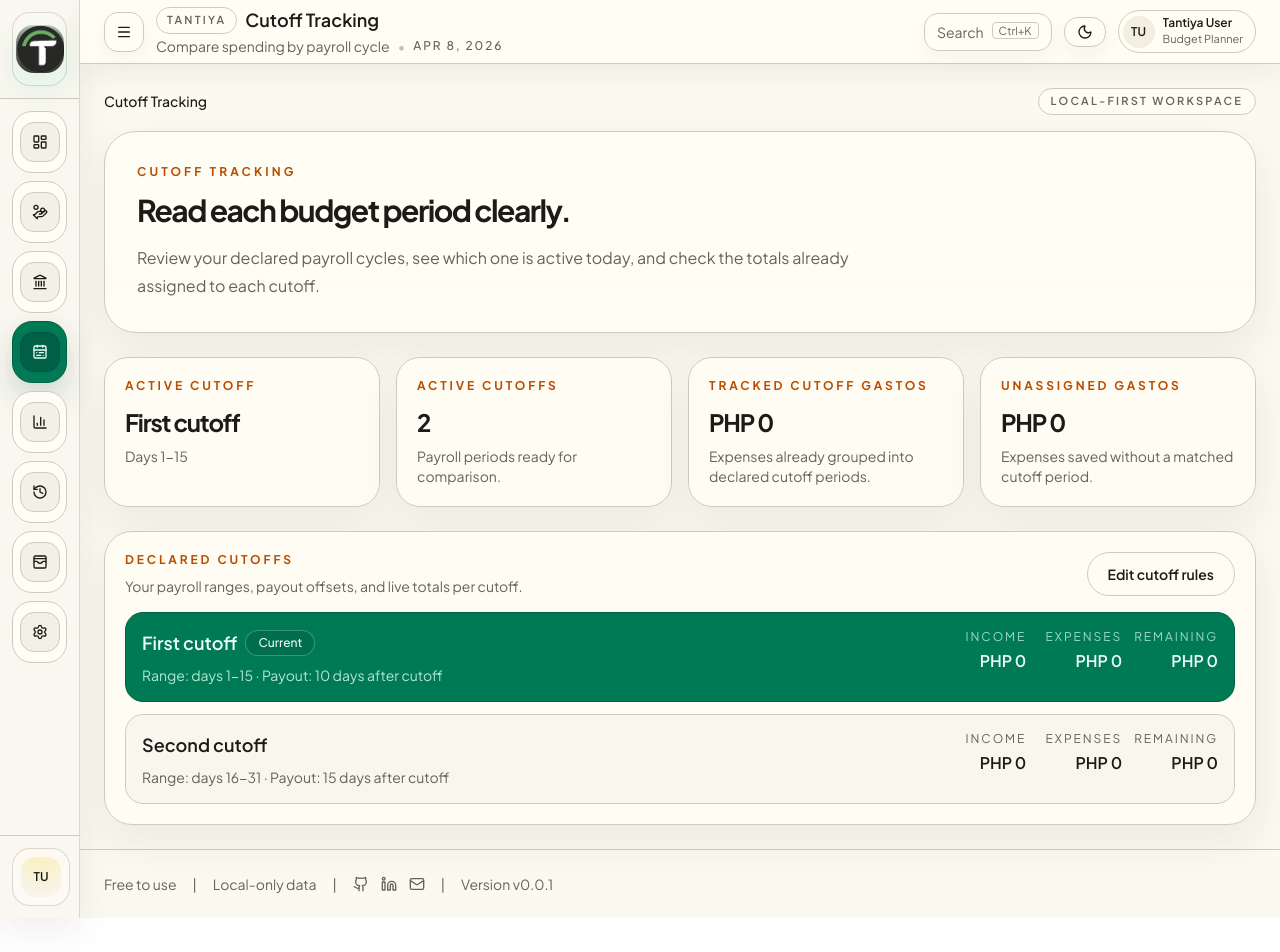
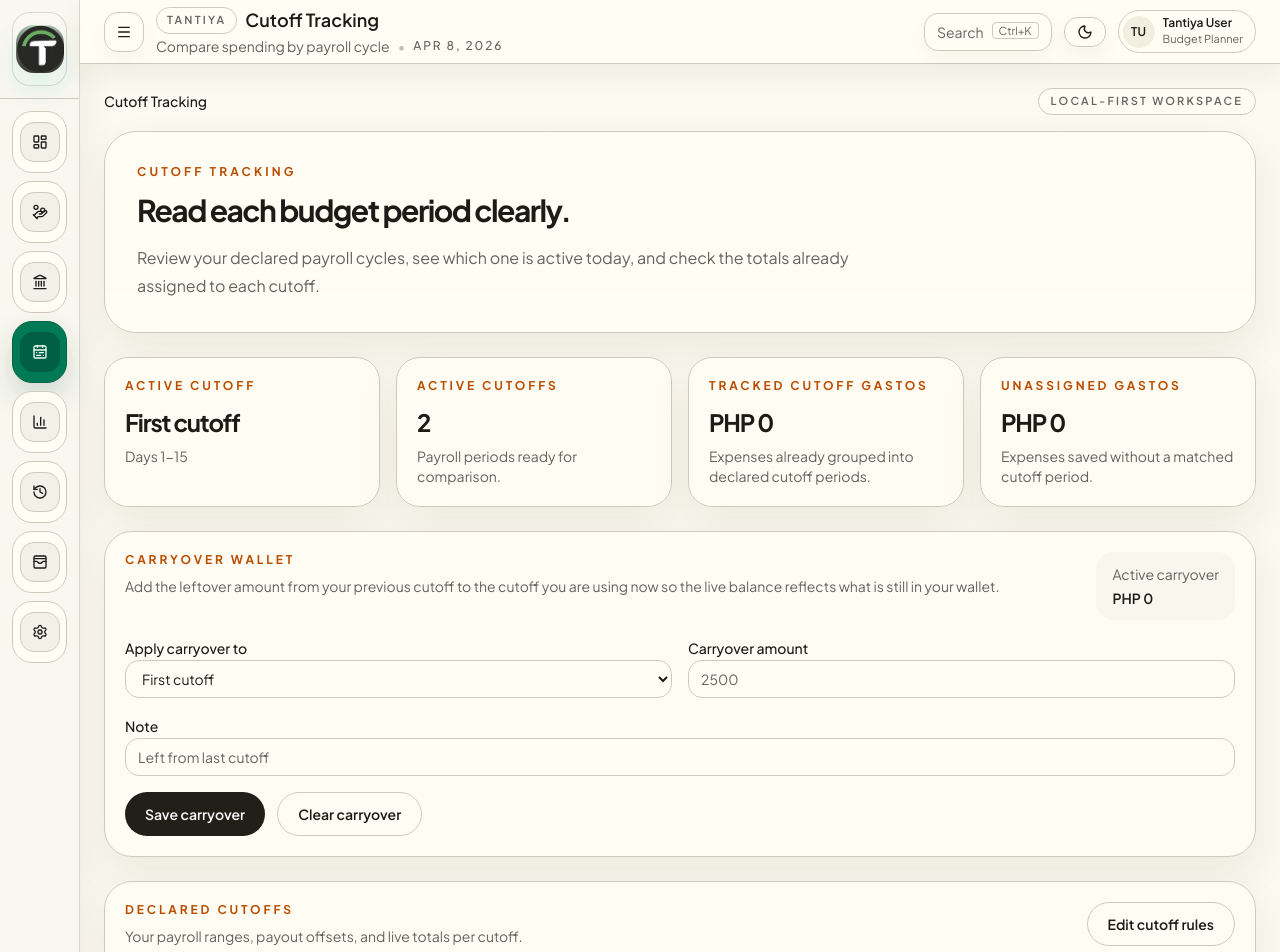
Before and after one commit to jimmycamangon/tantiya-web, a React (Vite) app: page /cutoffs in a window 1280 px wide. Shown: the top 952 px of the page. Before the commit the page ends 918 px from the top, so only its background shows below. Built offline with nearby package versions, Linux system fonts and the light colour scheme.

Commit message:
feat: Added carry over feature

```diff
--- a/src/features/budget/calculations.ts
+++ b/src/features/budget/calculations.ts
@@ -124,6 +124,22 @@ export const getAllowanceAmountForCutoff = (
   }
 
   return allowancePlan.amount / activeCutoffCount
+}
+
+export const getCarryoverAmountForCutoff = (
+  carryoverPlan: BudgetData['settings']['cutoffCarryoverPlan'],
+  cutoffId?: string,
+): number => {
+  if (
+    !carryoverPlan.enabled ||
+    !cutoffId ||
+    carryoverPlan.cutoffId !== cutoffId ||
+    carryoverPlan.amount <= 0
+  ) {
+    return 0
+  }
+
+  return carryoverPlan.amount
 }
 
 export const getConfiguredCutoffIncome = (cutoffs: CutoffDefinition[]): number =>
@@ -352,6 +368,10 @@ export const getCutoffSummaries = (budgetData: BudgetData): CutoffSummary[] =>
             budgetData.settings.cutoffs,
             cutoff.id,
           )
+          const carryoverAmount = getCarryoverAmountForCutoff(
+            budgetData.settings.cutoffCarryoverPlan,
+            cutoff.id,
+          )
           const resolvedIncome =
             (totalIncome > 0 ? totalIncome : cutoff.expectedIncomeAmount ?? 0) + allowanceForCutoff
 
@@ -360,16 +380,18 @@ export const getCutoffSummaries = (budgetData: BudgetData): CutoffSummary[] =>
             label: cutoff.label,
             rangeLabel: getCutoffRangeLabel(cutoff),
             totalIncome: resolvedIncome,
+            carryoverAmount,
             totalFixedExpenses: cutoffFixedExpenses,
             totalPayrollDeductions: cutoffPayrollDeductions,
             totalHousingCost: cutoffHousingCost,
             totalExpenses,
             remainingBudget:
               resolvedIncome -
-              totalExpenses -
               cutoffFixedExpenses -
               cutoffPayrollDeductions -
-              cutoffHousingCost,
+              cutoffHousingCost +
+              carryoverAmount -
+              totalExpenses,
           }
         })
 
--- a/src/features/budget/constants.ts
+++ b/src/features/budget/constants.ts
@@ -21,6 +21,12 @@ export const DEFAULT_SETTINGS: BudgetSettings = {
     amount: 0,
     frequency: 'monthly',
     label: 'Allowance',
+  },
+  cutoffCarryoverPlan: {
+    enabled: false,
+    amount: 0,
+    cutoffId: undefined,
+    note: '',
   },
   payrollDeductions: [
     { id: 'deduction-sss', type: 'sss', label: 'SSS', amount: 0, enabled: false },
--- a/src/features/budget/storage.ts
+++ b/src/features/budget/storage.ts
@@ -47,6 +47,22 @@ const normalizeBudgetData = (value: unknown): BudgetData => {
       allowancePlan: {
         ...DEFAULT_SETTINGS.allowancePlan,
         ...raw.settings?.allowancePlan,
+      },
+      cutoffCarryoverPlan: {
+        ...DEFAULT_SETTINGS.cutoffCarryoverPlan,
+        ...raw.settings?.cutoffCarryoverPlan,
+        amount:
+          typeof raw.settings?.cutoffCarryoverPlan?.amount === 'number'
+            ? raw.settings.cutoffCarryoverPlan.amount
+            : 0,
+        cutoffId:
+          typeof raw.settings?.cutoffCarryoverPlan?.cutoffId === 'string'
+            ? raw.settings.cutoffCarryoverPlan.cutoffId
+            : undefined,
+        note:
+          typeof raw.settings?.cutoffCarryoverPlan?.note === 'string'
+            ? raw.settings.cutoffCarryoverPlan.note
+            : '',
       },
       payrollDeductions: Array.isArray(raw.settings?.payrollDeductions)
         ? raw.settings.payrollDeductions.map((deduction, index) => ({
--- a/src/pages/CutoffsPage.tsx
+++ b/src/pages/CutoffsPage.tsx
@@ -1,4 +1,4 @@
-import { useMemo } from 'react'
+import { useEffect, useMemo, useState } from 'react'
 import { Link } from 'react-router-dom'
 import { useBudgetStore } from '@/hooks/useBudgetStore'
 
@@ -17,8 +17,27 @@ const getExpectedPayoutLabel = (offsetDays?: number) => {
 }
 
 export default function CutoffsPage() {
-  const { budgetData, snapshot } = useBudgetStore()
+  const { budgetData, patchSettings, snapshot } = useBudgetStore()
   const isCutoffMode = budgetData.settings.viewMode === 'cutoff'
+  const [carryoverAmount, setCarryoverAmount] = useState(
+    String(budgetData.settings.cutoffCarryoverPlan.amount || ''),
+  )
+  const [carryoverCutoffId, setCarryoverCutoffId] = useState(
+    budgetData.settings.cutoffCarryoverPlan.cutoffId ?? snapshot.currentCutoff?.id ?? '',
+  )
+  const [carryoverNote, setCarryoverNote] = useState(budgetData.settings.cutoffCarryoverPlan.note ?? '')
+
+  useEffect(() => {
+    setCarryoverAmount(
+      budgetData.settings.cutoffCarryoverPlan.amount > 0
+        ? String(budgetData.settings.cutoffCarryoverPlan.amount)
+        : '',
+    )
+    setCarryoverCutoffId(
+      budgetData.settings.cutoffCarryoverPlan.cutoffId ?? snapshot.currentCutoff?.id ?? '',
+    )
+    setCarryoverNote(budgetData.settings.cutoffCarryoverPlan.note ?? '')
+  }, [budgetData.settings.cutoffCarryoverPlan, snapshot.currentCutoff])
 
   const cutoffCards = useMemo(() => {
     return budgetData.settings.cutoffs
@@ -32,6 +51,7 @@ export default function CutoffsPage() {
           rangeLabel: `${cutoff.startDay}-${cutoff.endDay}`,
           payoutLabel: getExpectedPayoutLabel(cutoff.expectedPayoutOffsetDays),
           totalIncome: summary?.totalIncome ?? 0,
+          carryoverAmount: summary?.carryoverAmount ?? 0,
           totalExpenses: summary?.totalExpenses ?? 0,
           remainingBudget: summary?.remainingBudget ?? 0,
           isCurrent: snapshot.currentCutoff?.id === cutoff.id,
@@ -40,6 +60,19 @@ export default function CutoffsPage() {
   }, [budgetData.settings.cutoffs, snapshot.currentCutoff, snapshot.cutoffSummaries])
 
   const totalTrackedCutoffExpenses = cutoffCards.reduce((sum, cutoff) => sum + cutoff.totalExpenses, 0)
+  const saveCarryover = () => {
+    const nextAmount = Number(carryoverAmount)
+    const normalizedAmount = Number.isFinite(nextAmount) && nextAmount > 0 ? nextAmount : 0
+
+    patchSettings({
+      cutoffCarryoverPlan: {
+        enabled: normalizedAmount > 0 && carryoverCutoffId.length > 0,
+        amount: normalizedAmount,
+        cutoffId: carryoverCutoffId || undefined,
+        note: carryoverNote.trim(),
+      },
+    })
+  }
 
   return (
     <section className="space-y-6">
@@ -130,6 +163,94 @@ export default function CutoffsPage() {
           </section>
 
           <section className="surface-card rounded-[1.75rem] p-5">
+            <div className="flex flex-col gap-3 md:flex-row md:items-start md:justify-between">
+              <div>
+                <p className="text-xs font-bold uppercase tracking-[0.24em] text-amber-700 dark:text-amber-300">
+                  Carryover wallet
+                </p>
+                <p className="mt-2 text-sm text-muted-foreground">
+                  Add the leftover amount from your previous cutoff to the cutoff you are using now
+                  so the live balance reflects what is still in your wallet.
+                </p>
+              </div>
+              <div className="rounded-2xl bg-muted/50 px-4 py-3 text-sm">
+                <p className="text-muted-foreground">Active carryover</p>
+                <p className="mt-1 font-semibold text-foreground">
+                  {toCurrency(budgetData.settings.cutoffCarryoverPlan.amount)}
+                </p>
+              </div>
+            </div>
+
+            <div className="mt-4 grid gap-4 md:grid-cols-2">
+              <label className="space-y-2">
+                <span className="text-sm font-medium text-foreground">Apply carryover to</span>
+                <select
+                  value={carryoverCutoffId}
+                  onChange={(event) => setCarryoverCutoffId(event.target.value)}
+                  className="ui-input"
+                >
+                  <option value="">No cutoff selected</option>
+                  {budgetData.settings.cutoffs
+                    .filter((cutoff) => cutoff.isActive)
+                    .map((cutoff) => (
+                      <option key={cutoff.id} value={cutoff.id}>
+                        {cutoff.label}
+                      </option>
+                    ))}
+                </select>
+              </label>
+
+              <label className="space-y-2">
+                <span className="text-sm font-medium text-foreground">Carryover amount</span>
+                <input
+                  type="number"
+                  min="0"
+                  value={carryoverAmount}
+                  onChange={(event) => setCarryoverAmount(event.target.value)}
+                  className="ui-input"
+                  placeholder="2500"
+                />
+              </label>
+
+              <label className="space-y-2 md:col-span-2">
+                <span className="text-sm font-medium text-foreground">Note</span>
+                <input
+                  type="text"
+                  value={carryoverNote}
+                  onChange={(event) => setCarryoverNote(event.target.value)}
+                  className="ui-input"
+                  placeholder="Left from last cutoff"
+                />
+              </label>
+            </div>
+
+            <div className="mt-4 flex flex-wrap gap-3">
+              <button type="button" onClick={saveCarryover} className="public-primary-button px-5">
+                Save carryover
+              </button>
+              <button
+                type="button"
+                onClick={() => {
+                  setCarryoverAmount('')
+                  setCarryoverCutoffId(snapshot.currentCutoff?.id ?? '')
+                  setCarryoverNote('')
+                  patchSettings({
+                    cutoffCarryoverPlan: {
+                      enabled: false,
+                      amount: 0,
+                      cutoffId: undefined,
+                      note: '',
+                    },
+                  })
+                }}
+                className="public-outline-button px-5"
+              >
+                Clear carryover
+              </button>
+            </div>
+          </section>
+
+          <section className="surface-card rounded-[1.75rem] p-5">
             <div className="flex items-center justify-between gap-3">
               <div>
                 <p className="text-xs font-bold uppercase tracking-[0.24em] text-amber-700 dark:text-amber-300">
@@ -196,6 +317,17 @@ export default function CutoffsPage() {
                         </div>
                         <div>
                           <p className={cutoff.isCurrent ? 'text-xs uppercase tracking-[0.16em] text-emerald-100/75' : 'text-xs uppercase tracking-[0.16em] text-muted-foreground'}>
+                            Carryover
+                          </p>
+                          <p className="mt-1 font-semibold">
+                            {toCurrency(cutoff.carryoverAmount)}
+                          </p>
+                        </div>
+                      </div>
+
+                      <div className="grid gap-3 sm:min-w-[9rem] sm:text-right">
+                        <div>
+                          <p className={cutoff.isCurrent ? 'text-xs uppercase tracking-[0.16em] text-emerald-100/75' : 'text-xs uppercase tracking-[0.16em] text-muted-foreground'}>
                             Remaining
                           </p>
                           <p className="mt-1 font-semibold">
--- a/src/pages/DashboardPage.tsx
+++ b/src/pages/DashboardPage.tsx
@@ -57,6 +57,7 @@ export default function DashboardPage() {
       : isCutoffMode
         ? snapshot.currentPeriodTotals
         : snapshot.totals
+  const scopedCarryoverAmount = isCutoffMode ? (focusedCutoffSummary?.carryoverAmount ?? 0) : 0
 
   useEffect(() => {
     if (!isCutoffMode) {
@@ -381,6 +382,15 @@ export default function DashboardPage() {
               : 'Allowance is added to the monthly budget.',
       ],
       [
+        'Carryover in view',
+        `PHP ${(focusedCutoffSummary?.carryoverAmount ?? 0).toLocaleString()}`,
+        isCutoffMode
+          ? focusedCutoffSummary?.carryoverAmount
+            ? 'This is the leftover wallet amount you manually moved into the focused cutoff.'
+            : 'No carryover amount is added to the focused cutoff right now.'
+          : 'Carryover is only used while tracking by cutoff.',
+      ],
+      [
         'Reserved savings',
         `PHP ${budgetData.settings.savingsBuffer.toLocaleString()}`,
         isCutoffMode
@@ -413,7 +423,16 @@ export default function DashboardPage() {
           : 'Cutoff grouping is turned off for this setup.',
       ],
     ],
-    [allowanceDisplayAmount, budgetData.settings, currentCutoffLabel, cutoffView, isCutoffMode, scopedTotals, snapshot],
+    [
+      allowanceDisplayAmount,
+      budgetData.settings,
+      currentCutoffLabel,
+      cutoffView,
+      focusedCutoffSummary,
+      isCutoffMode,
+      scopedTotals,
+      snapshot,
+    ],
   )
 
   return (
@@ -472,7 +491,7 @@ export default function DashboardPage() {
               </p>
                 <p className="mt-3 max-w-2xl text-sm leading-6 text-muted-foreground">
                   {isCutoffMode
-                  ? 'This is the remaining budget for the active focused cutoff after its assigned bills, payroll deductions, housing allocation, and logged gastos.'
+                    ? 'This is the remaining budget for the active focused cutoff after its assigned bills, payroll deductions, housing allocation, logged gastos, and any carryover you added.'
                     : 'This is your remaining whole-month budget after recurring obligations, housing, reserved savings, and logged gastos.'}
                 </p>
             </div>
@@ -494,6 +513,14 @@ export default function DashboardPage() {
                   )}
                 </p>
               </div>
+              {isCutoffMode && (
+                <div className="rounded-2xl border border-emerald-200/70 bg-[rgba(255,251,244,0.74)] px-4 py-4 backdrop-blur dark:border-white/10 dark:bg-white/5 sm:col-span-2">
+                  <p className="text-xs uppercase tracking-[0.18em] text-muted-foreground">Carryover in view</p>
+                  <p className="mt-2 text-xl font-semibold text-foreground">
+                    {toCurrency(scopedCarryoverAmount)}
+                  </p>
+                </div>
+              )}
             </div>
           </div>
         </article>
@@ -741,7 +768,7 @@ export default function DashboardPage() {
                       Days {cutoff.rangeLabel}
                     </span>
                   </div>
-                  <div className="mt-3 grid gap-3 sm:grid-cols-3">
+                  <div className="mt-3 grid gap-3 sm:grid-cols-4">
                     <div>
                       <p className="text-xs uppercase tracking-[0.16em] text-muted-foreground">
                         Income
@@ -756,6 +783,14 @@ export default function DashboardPage() {
                       </p>
                       <p className="mt-1 font-semibold text-foreground">
                         PHP {cutoff.totalExpenses.toLocaleString()}
+                      </p>
+                    </div>
+                    <div>
+                      <p className="text-xs uppercase tracking-[0.16em] text-muted-foreground">
+                        Carryover
+                      </p>
+                      <p className="mt-1 font-semibold text-foreground">
+                        PHP {cutoff.carryoverAmount.toLocaleString()}
                       </p>
                     </div>
                     <div>
--- a/src/pages/SetupPage.tsx
+++ b/src/pages/SetupPage.tsx
@@ -42,6 +42,7 @@ const cloneSettings = (settings: BudgetSettings): BudgetSettings => ({
   cutoffs: settings.cutoffs.map((cutoff) => ({ ...cutoff })),
   quickAmountPresets: settings.quickAmountPresets.map((preset) => ({ ...preset })),
   allowancePlan: { ...settings.allowancePlan },
+  cutoffCarryoverPlan: { ...settings.cutoffCarryoverPlan },
   payrollDeductions: settings.payrollDeductions.map((deduction) => ({ ...deduction })),
   housingPlan: { ...settings.housingPlan },
 })
@@ -372,6 +373,7 @@ export default function SetupPage() {
         fixed: fixedExpenseTotal,
         payroll: payrollDeductionTotal,
         housing: activeHousingAmount,
+        carryover: 0,
         savings: form.savingsBuffer,
         remaining,
         note:
@@ -394,6 +396,7 @@ export default function SetupPage() {
         fixed: 0,
         payroll: 0,
         housing: 0,
+        carryover: 0,
         savings: 0,
         remaining: 0,
         note: 'No active cutoff is available for this preview yet.',
@@ -421,6 +424,10 @@ export default function SetupPage() {
       return sum + deduction.amount
     }, 0)
     const focusedHousing = getHousingAmountForCutoff(form.housingPlan, activeCutoffs, focusedCutoff.id)
+    const focusedCarryover =
+      form.cutoffCarryoverPlan.enabled && form.cutoffCarryoverPlan.cutoffId === focusedCutoff.id
+        ? form.cutoffCarryoverPlan.amount
+        : 0
     const income = focusedCutoff.expectedIncomeAmount + focusedAllowance
 
     return {
@@ -433,8 +440,9 @@ export default function SetupPage() {
       fixed: focusedFixed,
       payroll: focusedPayroll,
       housing: focusedHousing,
+      carryover: focusedCarryover,
       savings: 0,
-      remaining: income - focusedFixed - focusedPayroll - focusedHousing,
+      remaining: income + focusedCarryover - focusedFixed - focusedPayroll - focusedHousing,
       note:
         form.housingPlan.enabled && form.housingPlan.budgetApplication !== 'whole-month'
           ? 'Cutoff preview focuses on the selected payroll period and includes the housing amount assigned to this cutoff.'
@@ -1795,6 +1803,14 @@ export default function SetupPage() {
                 <span className="text-muted-foreground">Payroll deductions</span>
                 <span className="font-semibold text-foreground">PHP {previewData.payroll.toLocaleString()}</span>
               </div>
+              {form.viewMode === 'cutoff' && (
+                <div className="flex items-center justify-between gap-3 rounded-xl bg-muted/50 px-4 py-3">
+                  <span className="text-muted-foreground">Carryover to cutoff</span>
+                  <span className="font-semibold text-foreground">
+                    PHP {previewData.carryover.toLocaleString()}
+                  </span>
+                </div>
+              )}
               <div className="flex items-center justify-between gap-3 rounded-xl bg-muted/50 px-4 py-3">
                 <span className="text-muted-foreground">Housing active</span>
                 <span className="font-semibold text-foreground">
```
Also changed, not shown: src/types/budget.ts (+9 -0 lines). Lines whose indentation alone changed are shown as unchanged.
